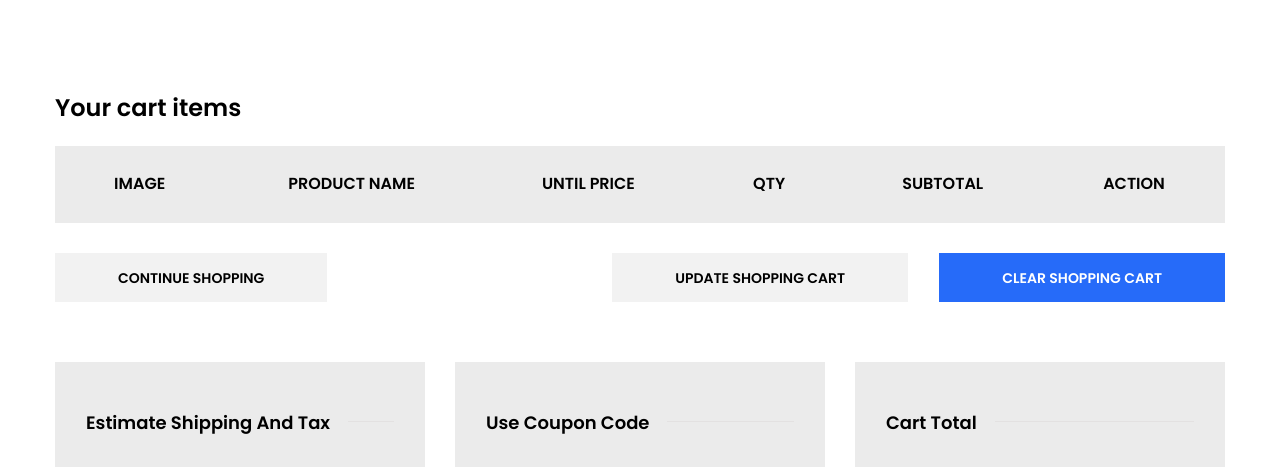
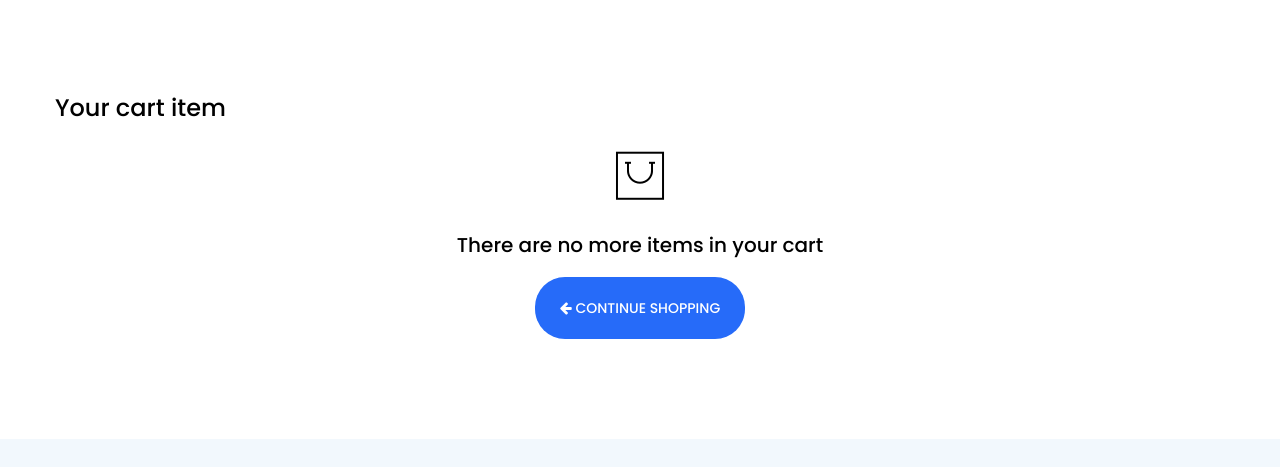
Before and after one commit to DNAnh01/shoe-store, a Django app: page /cart/cart-detail/ in a window 1280 px wide. Shown: the part 193-660 px from the top of the page. Run offline with Django 4.2, Linux system fonts and the light colour scheme; a user stored in the database is signed in; lists and menus that the app fills with data are empty; some libraries are stand-ins or nearby versions; some web fonts are replaced.

Commit message:
cart are empty to show the message

```diff
--- a/ShoeStore/templates/Cart/cart_details.html
+++ b/ShoeStore/templates/Cart/cart_details.html
@@ -1,6 +1,32 @@
 {% extends 'Main/base.html' %}
 
 {% block content %}
+
+{% if request.session.cart|length < 1 %}
+
+<!-- Empty Cart area start -->
+<div class="empty-cart-area pb-100px pt-100px">
+    <div class="container">
+        <div class="row">
+            <div class="col-md-12">
+                <div class="cart-heading">
+                    <h2>Your cart item</h2>
+                </div>
+                <div class="empty-text-contant text-center">
+                    <i class="pe-7s-shopbag"></i>
+                    <h3>There are no more items in your cart</h3>
+                    <a class="empty-cart-btn" href="{% url 'products' %}">
+                        <i class="fa fa-arrow-left"> </i> Continue shopping
+                    </a>
+                </div>
+            </div>
+        </div>
+    </div>
+</div>
+<!-- Empty Cart area end -->
+
+{% else %}
+
 {% load cart_tag %}
 <!-- Cart Area Start -->
 <div class="cart-main-area pt-100px pb-100px">
@@ -146,5 +172,5 @@
     </div>
 </div>
 <!-- Cart Area End -->
-
+{% endif %}
 {% endblock content %}
```
Also changed, not shown: ShoeStore/db.sqlite3.
